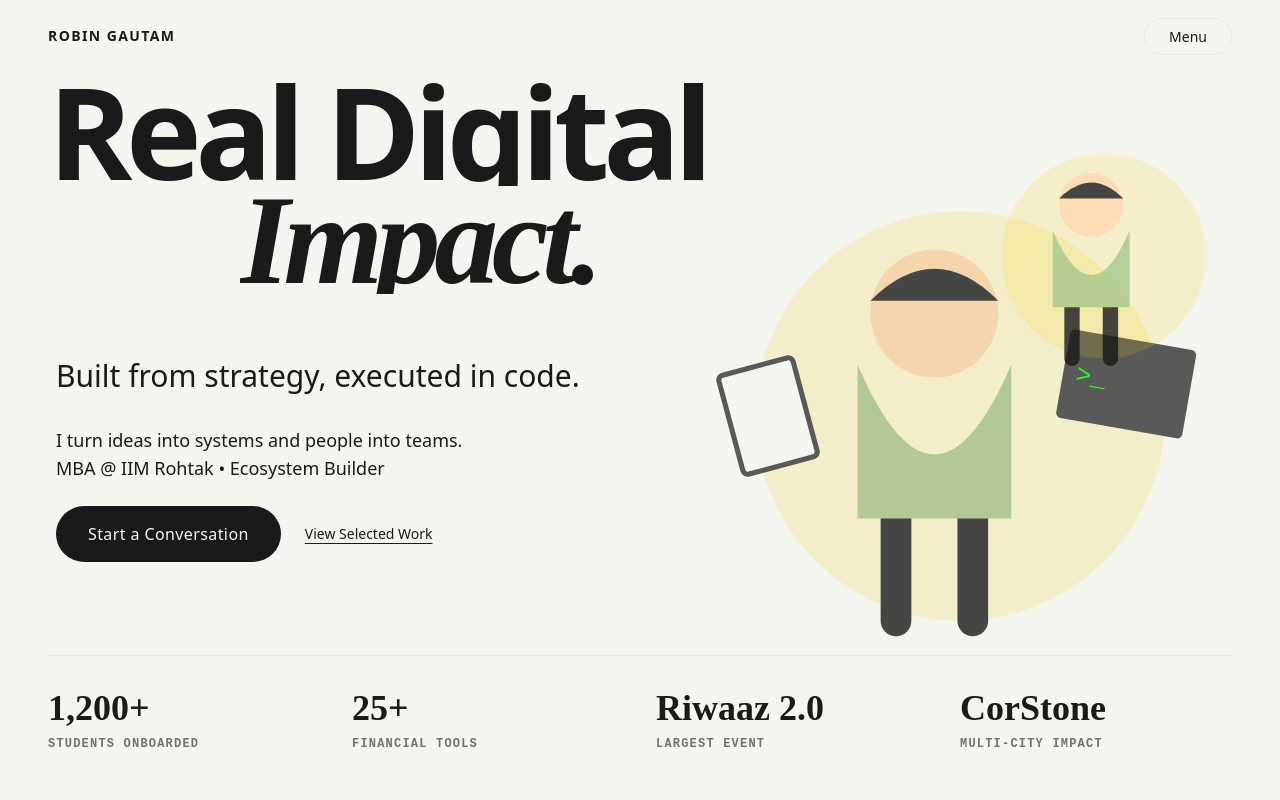
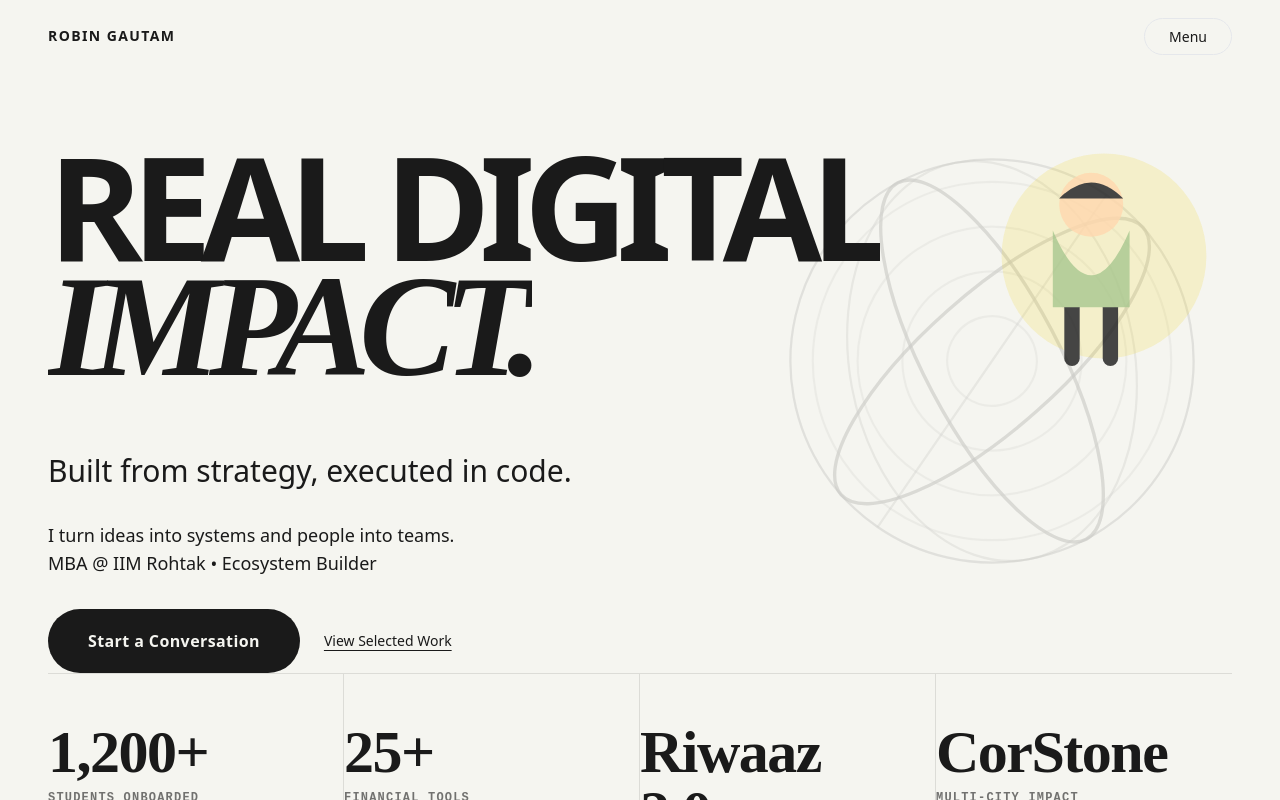
Before and after one commit to Robingautam1/Portfolio-updated, a React (Vite) app: page / in a window 1280 px wide. Shown: the top 800 px of the page. Built offline with nearby package versions, Linux system fonts and the light colour scheme.

Commit message:
feat: Phase 5 MindMarket Polish - Strict Type, Wireframe Globe, Grid Metrics

```diff
--- /dev/null
+++ b/src/components/WireframeGlobe.tsx
@@ -0,0 +1,80 @@
+import { motion } from "framer-motion";
+
+export default function WireframeGlobe() {
+    return (
+        <div className="relative w-full h-full flex items-center justify-center">
+            <motion.svg
+                viewBox="0 0 200 200"
+                className="w-full h-full max-w-[500px] max-h-[500px]"
+                animate={{ rotate: 360 }}
+                transition={{ duration: 20, ease: "linear", repeat: Infinity }}
+            >
+                <defs>
+                    <linearGradient id="globe-gradient" x1="0%" y1="0%" x2="100%" y2="100%">
+                        <stop offset="0%" stopColor="currentColor" stopOpacity="0.5" />
+                        <stop offset="100%" stopColor="currentColor" stopOpacity="0.1" />
+                    </linearGradient>
+                </defs>
+
+                {/* Outer Circle */}
+                <circle cx="100" cy="100" r="90" stroke="currentColor" strokeWidth="1" fill="none" opacity="0.2" />
+
+                {/* Vertical Meridians */}
+                {[0, 45, 90, 135].map((angle, i) => (
+                    <motion.ellipse
+                        key={`meridian-${i}`}
+                        cx="100"
+                        cy="100"
+                        rx={90 * Math.cos((angle * Math.PI) / 180)}
+                        ry="90"
+                        stroke="currentColor"
+                        strokeWidth="1"
+                        fill="none"
+                        opacity="0.3"
+                        transform={`rotate(${angle} 100 100)`}
+                    />
+                ))}
+
+                {/* Horizontal Parallels */}
+                {[20, 40, 60, 80].map((radius, i) => (
+                    <circle
+                        key={`parallel-${i}`}
+                        cx="100"
+                        cy="100"
+                        r={radius}
+                        stroke="currentColor"
+                        strokeWidth="1"
+                        fill="none"
+                        opacity="0.2"
+                    />
+                ))}
+
+                {/* Rotating Cross-Section (Dynamic) */}
+                <motion.ellipse
+                    cx="100"
+                    cy="100"
+                    rx="90"
+                    ry="30"
+                    stroke="currentColor"
+                    strokeWidth="1.5"
+                    fill="none"
+                    opacity="0.6"
+                    animate={{ rotate: -360 }}
+                    transition={{ duration: 15, ease: "linear", repeat: Infinity }}
+                />
+                <motion.ellipse
+                    cx="100"
+                    cy="100"
+                    rx="30"
+                    ry="90"
+                    stroke="currentColor"
+                    strokeWidth="1.5"
+                    fill="none"
+                    opacity="0.6"
+                    animate={{ rotate: 360 }}
+                    transition={{ duration: 12, ease: "linear", repeat: Infinity }}
+                />
+            </motion.svg>
+        </div>
+    );
+}
--- a/src/sections/Hero.tsx
+++ b/src/sections/Hero.tsx
@@ -1,7 +1,7 @@
 import { motion } from "framer-motion";
 import MagneticButton from "../components/ui/MagneticButton";
 import RevealText from "../components/ui/RevealText";
-import NanoBanana from "../components/NanoBanana";
+import WireframeGlobe from "../components/WireframeGlobe"; // Import new component
 import { LUXURY_EASE } from "@/lib/utils";
 
 export default function Hero() {
@@ -13,7 +13,7 @@ export default function Hero() {
   ];
 
   return (
-    <section className="relative min-h-screen flex flex-col pt-6 pb-12 px-6 md:px-12 bg-bg overflow-hidden">
+    <section className="relative min-h-screen flex flex-col pt-6 pb-0 px-6 md:px-12 bg-bg overflow-hidden border-b border-black/10">
       {/* Top Navigation */}
       <nav className="flex justify-between items-center z-20">
         <span className="text-sm font-bold tracking-widest uppercase">Robin Gautam</span>
@@ -25,18 +25,20 @@ export default function Hero() {
         </MagneticButton>
       </nav>
 
-      {/* Main Hero Content */}
-      <div className="flex-1 flex flex-col justify-center relative z-10 mt-16 md:mt-0">
-        <div className="max-w-[90vw] md:max-w-5xl relative">
+      {/* Main Hero Content - STRICT LEFT ALIGNMENT */}
+      <div className="flex-1 flex flex-col justify-center relative z-10 mt-16 md:mt-24">
+        <div className="w-full max-w-[95vw] md:max-w-7xl relative">
+
+          {/* H1 - font-black, tracking -0.08em, leading 0.85 */}
+          <div className="flex flex-col items-start justify-start">
             <RevealText
-            text="Real Digital"
-            className="text-[13vw] md:text-[8rem] font-bold tracking-tighter leading-[0.85] text-fg"
+              text="REAL DIGITAL"
+              className="text-[12vw] md:text-[9rem] font-black tracking-[-0.08em] leading-[0.85] text-fg uppercase text-left"
               delay={0}
             />
-          <div className="ml-[5vw] md:ml-[12rem]">
             <RevealText
-              text="Impact."
-              className="text-[13vw] md:text-[8rem] font-bold tracking-tighter leading-[0.85] font-serif italic text-fg"
+              text="IMPACT."
+              className="text-[12vw] md:text-[9rem] font-black tracking-[-0.08em] leading-[0.85] font-serif italic text-fg text-left"
               delay={0.15}
             />
           </div>
@@ -45,18 +47,22 @@ export default function Hero() {
             initial={{ opacity: 0, y: 30 }}
             animate={{ opacity: 1, y: 0 }}
             transition={{ delay: 0.5, duration: 1, ease: LUXURY_EASE }}
-            className="mt-12 md:mt-16 max-w-xl md:ml-2"
+            className="mt-12 md:mt-16 w-full max-w-2xl flex flex-col items-start text-left"
           >
-            <h2 className="text-xl md:text-3xl font-light leading-snug mb-8">
+            {/* Subhead */}
+            <h2 className="text-xl md:text-3xl font-light leading-snug mb-8 text-left">
               Built from strategy, executed in code.
             </h2>
-            <div className="space-y-6">
-              <p className="text-base md:text-lg text-muted max-w-md leading-relaxed">
+
+            <div className="flex flex-col items-start space-y-8">
+              <p className="text-base md:text-lg text-muted max-w-md leading-relaxed text-left">
                 I turn ideas into systems and people into teams.<br />
                 MBA @ IIM Rohtak • Ecosystem Builder
               </p>
+
+              {/* Magnetic CTA */}
               <div className="flex gap-6 items-center">
-                <MagneticButton className="bg-fg text-bg px-8 py-4 rounded-full font-medium tracking-wide hover:opacity-90 transition-opacity">
+                <MagneticButton className="bg-fg text-bg px-10 py-5 rounded-full font-bold tracking-wide hover:scale-105 transition-transform duration-300">
                   Start a Conversation
                 </MagneticButton>
                 <button className="text-sm font-medium underline underline-offset-4 decoration-muted hover:decoration-fg transition-all">
@@ -68,8 +74,9 @@ export default function Hero() {
         </div>
       </div>
 
-      {/* Stats Grid (Bottom) */}
-      <div className="grid grid-cols-2 md:grid-cols-4 gap-x-8 gap-y-12 border-t border-fg/10 pt-8 mt-16 z-10 relative">
+      {/* Stats Grid - FINANCIAL TABLE STYLE */}
+      <div className="border-t border-black/10 mt-auto z-10 relative">
+        <div className="grid grid-cols-2 md:grid-cols-4">
           {stats.map((stat, i) => (
             <motion.div
               key={i}
@@ -77,20 +84,20 @@ export default function Hero() {
               whileInView={{ opacity: 1, y: 0 }}
               viewport={{ once: true }}
               transition={{ delay: 0.8 + i * 0.1, duration: 1, ease: LUXURY_EASE }}
+              className={`py-8 md:py-12 pr-8 ${i !== stats.length - 1 ? 'md:border-r border-black/10' : ''}`}
             >
-            <h3 className="text-3xl md:text-4xl font-serif font-bold mb-2">{stat.value}</h3>
+              {/* Huge Numbers - text-6xl */}
+              <h3 className="text-4xl md:text-6xl font-serif font-bold mb-2 tracking-tight">{stat.value}</h3>
               <p className="label-swiss text-[10px] md:text-xs tracking-widest opacity-60 uppercase">{stat.label}</p>
             </motion.div>
           ))}
         </div>
-
-      {/* Illustration Layer */}
-      <div className="absolute top-[20%] right-[-15%] md:right-[5%] w-[70vw] md:w-[40vw] max-w-[600px] pointer-events-none opacity-30 md:opacity-80 mix-blend-multiply">
-        <NanoBanana variant="hybrid" className="w-full h-full text-accent" />
       </div>
 
-      {/* Background Gradient Mesh */}
-      <div className="absolute top-[-20%] right-[-10%] w-[600px] h-[600px] bg-accent/10 rounded-full blur-3xl pointer-events-none" />
+      {/* Visual Layer - Wireframe Globe (Subtle, Background) */}
+      <div className="absolute top-[15%] right-[-10%] md:right-[5%] w-[50vw] md:w-[35vw] max-w-[500px] pointer-events-none opacity-20 text-fg mix-blend-multiply">
+        <WireframeGlobe />
+      </div>
     </section>
   );
 }
```
Lines whose indentation alone changed are shown as unchanged.
